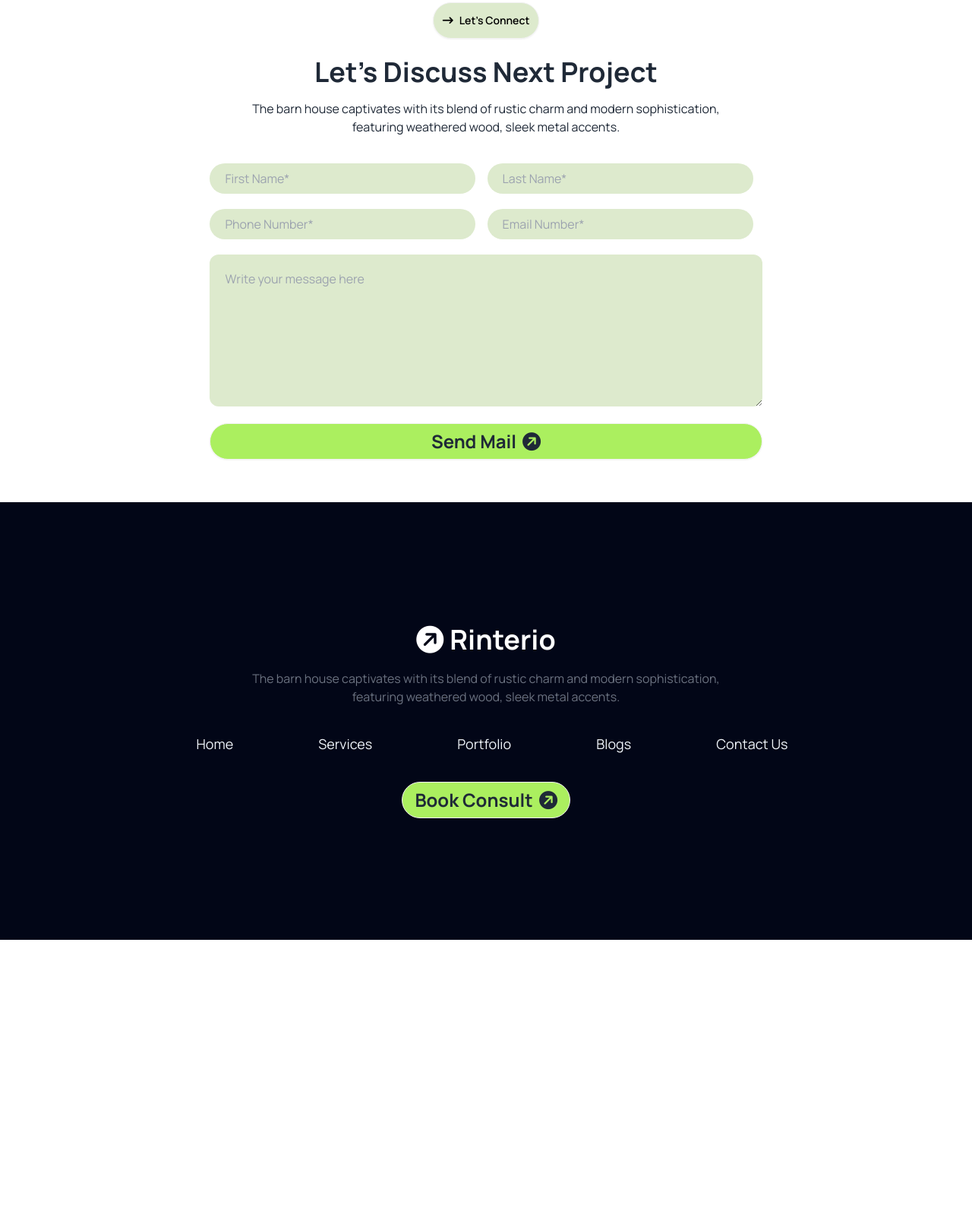
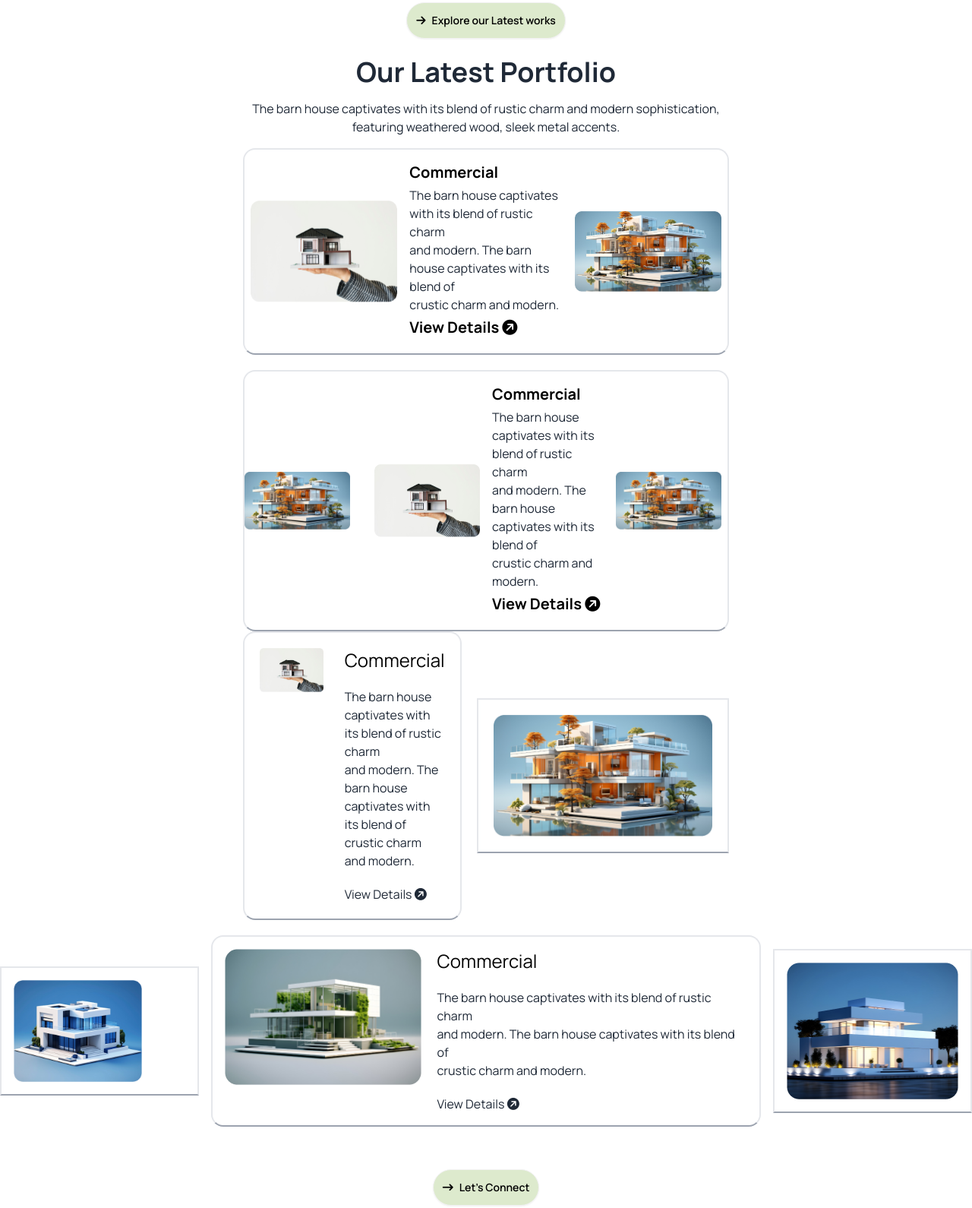
Before and after one commit to Morshed7/Assignment-3, a plain HTML site: page index.html in a window 1280 px wide. Shown: the part 2340-3930 px from the top of the page at 76% size. Before the commit the page ends 3577 px from the top, so only its background shows below. Drawn offline with nearby package versions, Linux system fonts and the light colour scheme.

Commit message:
Our Latest Portfolio Section added

```diff
--- a/index.html
+++ b/index.html
@@ -209,8 +209,99 @@
               </div>
             </div>
       </Section>
+<!-- -------------------------Our Latest Portfolio Section ------------------------------>
+
+<Section class="md:container mx-auto my-10 bg-white">
+          <div class=" text-center">
+              <button class="btn bg-buttton2-bg rounded-full py-2 px-2 pl-3 pr-3 my-4 text-black"> <i class="fa-solid fa-arrow-right"></i>  Explore our Latest works</button>
+              <h2 class="text-center lg:text-4xl font-bold text-3xl my-2">Our Latest Portfolio</h2>
+              <p class=" w-3/5 text-center mx-auto my-4 text-base">The barn house captivates with its blend of rustic charm and modern sophistication, <br>featuring weathered wood, sleek metal accents.</p>
+          </div>
 
 
+
+
+
+
+
+
+
+
+         <div class="grid grid-cols-3 gap-4 items-center justify-center border-2 border-b-gray-400 rounded-2xl w-1/2 mx-auto">
+
+            <div><img src="assets/img1.png" class="pl-2" alt="">
+            </div>
+
+            <div class=""><h4 class="text-xl text-black pt-4 font-bold">Commercial</h4>
+              <p class="mt-1 mb-1 text-base">The barn house captivates with its blend of rustic charm <br>and modern. The barn house captivates with its blend of<br>crustic charm and modern.</p>
+              <button class="pb-5 text-xl text-black font-bold">View Details <i class="fa-solid fa-circle-arrow-up rotate-45"></i> </button>
+            </div>
+
+            <div><img src="assets/img2.png" class="pr-2" alt="">
+            </div>
+
+          </div>
+
+
+          <div class="grid grid-cols-4 gap-4 items-center justify-center border-2 border-b-gray-400 rounded-2xl w-1/2 mx-auto mt-5">
+            <div><img src="assets/img2.png" class="pr-2" alt="">
+            </div>
+            <div><img src="assets/img1.png" class="pl-2" alt="">
+            </div>
+            <div class=""><h4 class="text-xl text-black pt-4 font-bold">Commercial</h4>
+              <p class="mt-1 mb-1 text-base">The barn house captivates with its blend of rustic charm <br>and modern. The barn house captivates with its blend of<br>crustic charm and modern.</p>
+              <button class="pb-5 text-xl text-black font-bold">View Details <i class="fa-solid fa-circle-arrow-up rotate-45"></i> </button>
+            </div>
+            <div><img src="assets/img2.png" class="pr-2" alt="">
+            </div>
+          </div>
+
+
+
+<!-- gfjgfkkfjfjfhhfh-------------------------------->
+
+          <div class="flex gap-5 items-center justify-center w-1/2 mx-auto">
+
+            <div class="flex gap-7 border-2 border-b-gray-400 rounded-2xl w-1/2 p-5">
+              <div class=""><img src="assets/img1.png" alt="">
+              </div>
+
+              <div class="">
+                <h4 class="text-2xl text-black">Commercial</h4>
+                <p class="mt-5 mb-5">The barn house captivates with its blend of rustic charm <br>and modern. The barn house captivates with its blend of<br>crustic charm and modern.</p>
+                <button>View Details <i class="fa-solid fa-circle-arrow-up rotate-45"></i> </button>
+              </div>
+
+            </div>
+            <div class="border-2 border-b-gray-400 p-5">
+                <img src="assets/img2.png" alt="">
+          </div>
+          </div>
+
+
+
+          <div class="flex gap-4 items-center justify-center mt-5">
+            <div class="border-2 border-b-gray-400 p-4">
+              <img src="assets/img3.png" class="w-3/4"  alt="">
+            </div>
+
+            <div class="flex gap-5 border-2 border-b-gray-400 rounded-2xl p-4">
+              <div class=""><img src="assets/img4.png" alt=""></div>
+              <div class="">
+                <h4 class="text-2xl text-black">Commercial</h4>
+                <p class="mt-5 mb-5">The barn house captivates with its blend of rustic charm <br>and modern. The barn house captivates with its blend of<br>crustic charm and modern.</p>
+                <button>View Details <i class="fa-solid fa-circle-arrow-up rotate-45"></i> </button>
+              </div>
+            </div>
+
+            <div class="border-2 border-b-gray-400 p-4">
+                <img src="assets/img5.png" alt="">
+            </div>
+          </div>
+
+
+
+         </section>
 
       <!--------------------- Let’s Discuss Next Project Section------------------------- -->
       <Section class="md:container mx-auto my-10">
@@ -251,7 +342,7 @@
     <footer class=" bg-slate-950">
       <div class="text-center">
         <a class="btn btn-ghost text-4xl font-bold text-white pt-40"> <i class="fa-solid fa-circle-arrow-up rotate-45"></i>Rinterio</a>
-        <p class="text-gray-500 mt-5 mb-5">The barn house captivates with its blend of rustic charm and modern sophistication, <br> featuring weathered wood, sleek metal accents. </p>
+        <p class="text-gray-400 mt-5 mb-5">The barn house captivates with its blend of rustic charm and modern sophistication, <br> featuring weathered wood, sleek metal accents. </p>
       </div>
 
       <div class="navbar-center">
```
